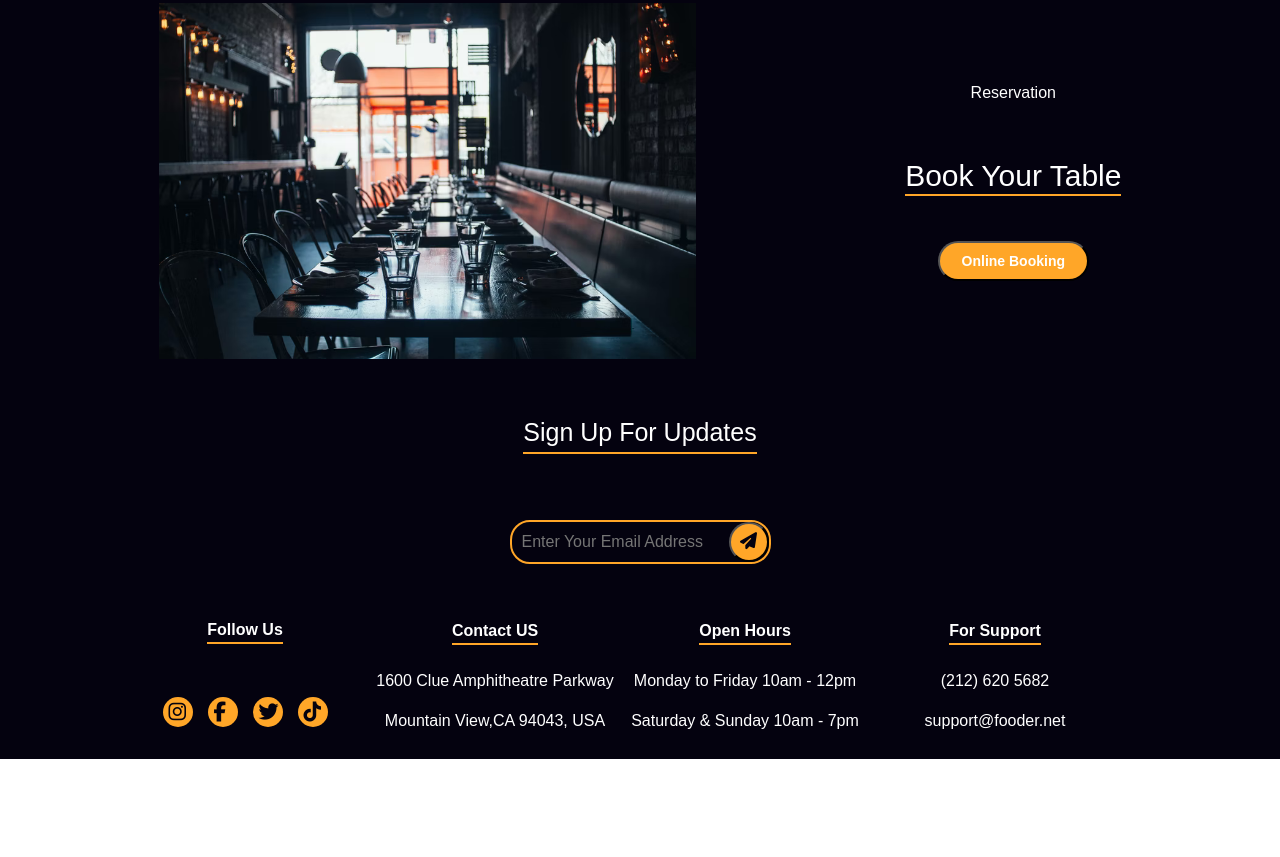
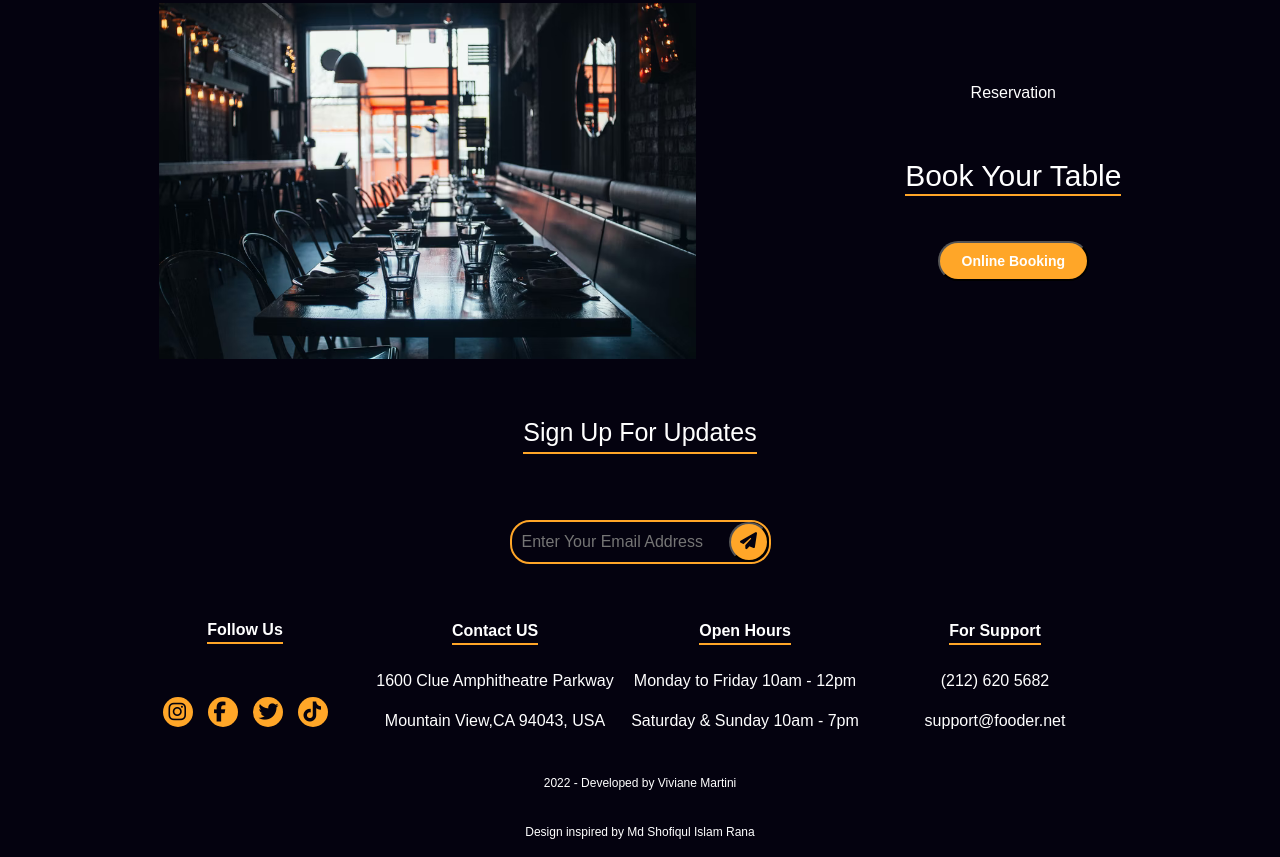
Before and after one commit to vivianemartini/buildaproductlandingpage.github.io, a plain HTML site: page index.html in a window 1280 px wide. Shown: the part 2035-2892 px from the top of the page. Before the commit the page ends 2794 px from the top, so only its background shows below. Drawn offline with nearby package versions, Linux system fonts and the light colour scheme.

Commit message:
add footer

```diff
--- a/sass/scss/_footer.scss
+++ b/sass/scss/_footer.scss
@@ -1,6 +1,6 @@
 footer {
     background-color: $black;
-    height: 80px;
+    height: 100%;
     display: flex;
     flex-direction: column;
 }
```
Also changed, not shown: index.html (+2 -8 lines), sass/css/style.css.
